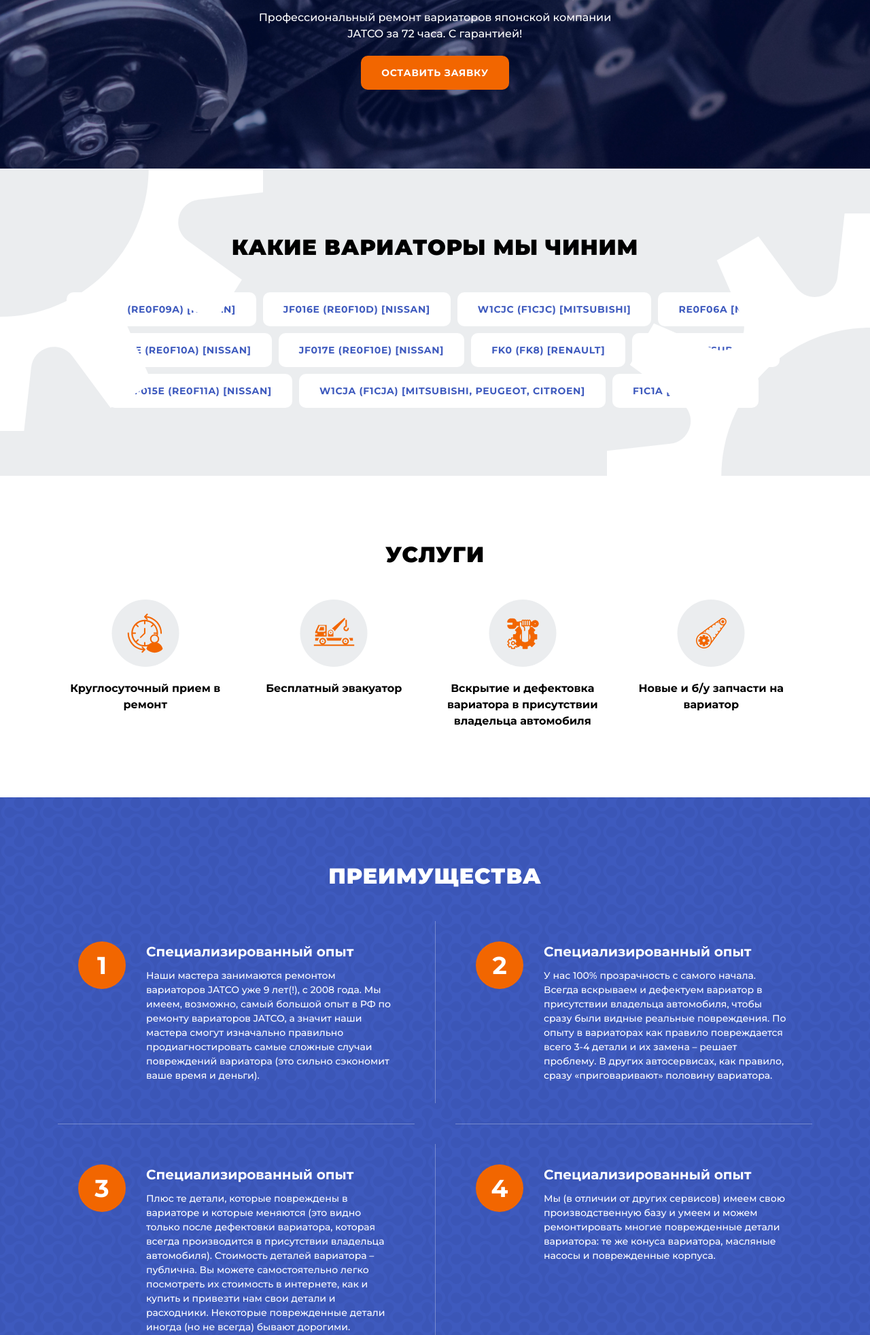
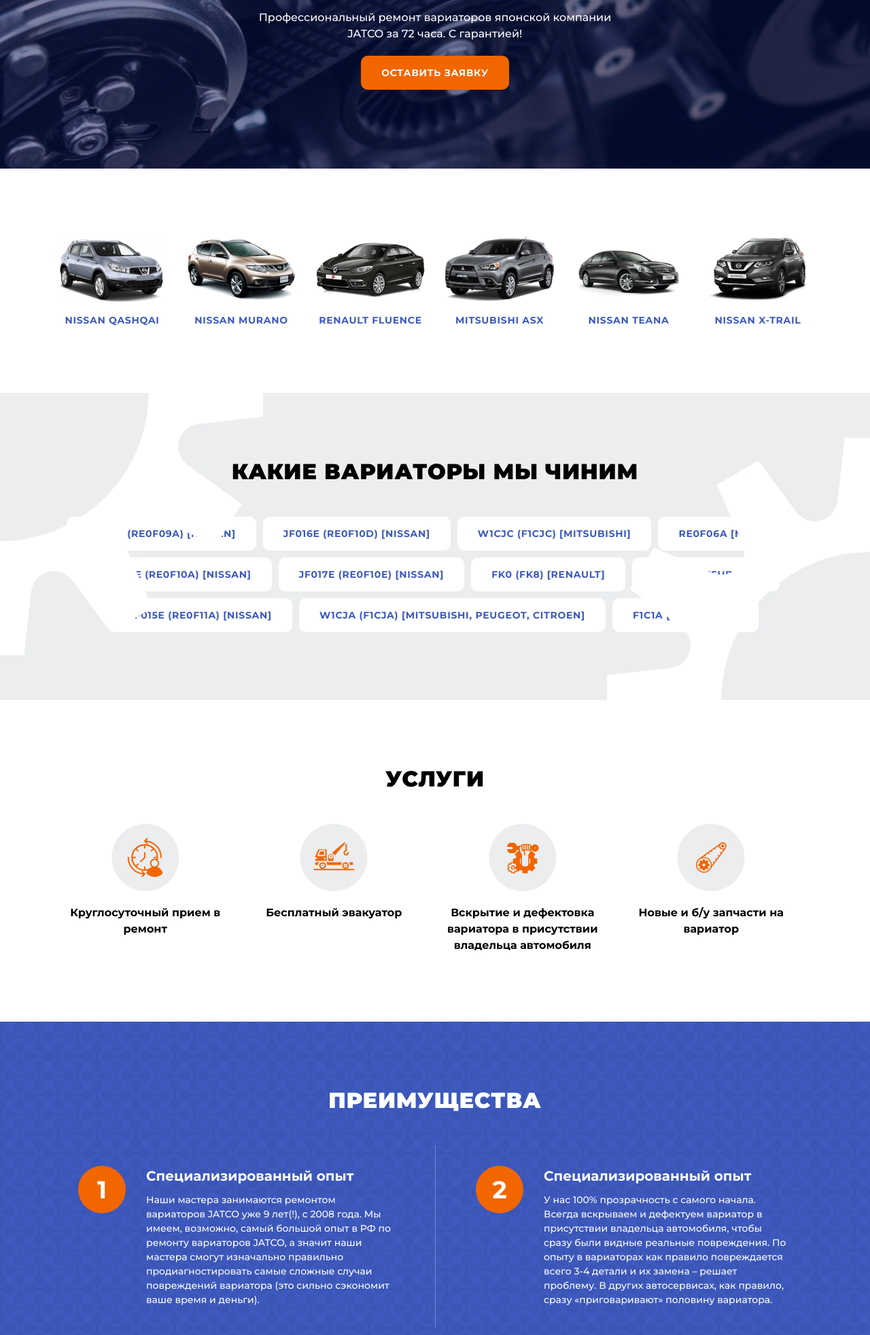
Before and after one commit to V1ranch1/union, a PHP site: page / in a window 1280 px wide. Shown: the part 454-2418 px from the top of the page at 68% size. Run offline with PHP 8.4, Linux system fonts and the light colour scheme.

Commit message:
Добавили блок авто

```diff
--- a/css/main.css
+++ b/css/main.css
@@ -327,6 +327,52 @@ a:focus {
     margin-bottom: 10px;
 }
 
+.slider {
+    padding: 100px 0;
+}
+.sliderList {
+    display: flex;
+    list-style: none;
+    margin: 0;
+    padding: 0;
+}
+.sliderListItem {
+    padding: 0 15px;
+    display: flex;
+    align-items: center;
+    flex-direction: column;
+    text-align: center;
+    width: 16.66%;
+}
+.sliderListItem:first-child {
+    padding-left: 0;
+}
+.sliderListItem:last-child {
+    padding-right: 0;
+}
+.sliderImage {
+    margin-bottom: 20px;
+    cursor: pointer;
+    max-width: 160px;
+    display: block;
+    user-select: none;
+}
+.sliderText {
+    font-weight: 700;
+    font-size: 14px;
+    letter-spacing: .05rem;
+    color: #3E5ABE;
+    display: block;
+    text-transform: uppercase;
+    cursor: pointer;
+    transition: color .4s;
+}
+.sliderListLink:hover .sliderText,
+.sliderListLink:focus .sliderText {
+    color: #f26600;
+}
+
+
 .buttonBlock {
     background-color: #ebedef;
     padding: 100px 0;
--- a/index.html
+++ b/index.html
@@ -102,7 +102,50 @@
             </div>
         </section>
 
-        <section class="buttonBlock">
+        <section class="slider">
+            <div class="wrapper">
+                <ul class="sliderList">
+                    <li class="sliderListItem">
+                        <a class="sliderListLink" href="#buttonBlock">
+                            <img class="sliderImage" src="./images/auto/Qashqai.png" alt="Nissan Qashqai">
+                            <span class="sliderText">Nissan Qashqai</span>
+                        </a>
+                    </li>
+                    <li class="sliderListItem">
+                        <a class="sliderListLink" href="#buttonBlock">
+                            <img class="sliderImage" src="./images/auto/Murano.png" alt="Nissan Murano">
+                            <span class="sliderText">Nissan Murano</span>
+                        </a>
+                    </li>
+                    <li class="sliderListItem">
+                        <a class="sliderListLink" href="#buttonBlock">
+                            <img class="sliderImage" src="./images/auto/Fluence.png" alt="Renault Fluence">
+                            <span class="sliderText">Renault Fluence</span>
+                        </a>
+                    </li>
+                    <li class="sliderListItem">
+                        <a class="sliderListLink" href="#buttonBlock">
+                            <img class="sliderImage" src="./images/auto/ASX.png" alt="Mitsubishi ASX">
+                            <span class="sliderText">Mitsubishi ASX</span>
+                        </a>
+                    </li>
+                    <li class="sliderListItem">
+                        <a class="sliderListLink" href="#buttonBlock">
+                            <img class="sliderImage" src="./images/auto/Teana.png" alt="Nissan Teana">
+                            <span class="sliderText">Nissan Teana</span>
+                        </a>
+                    </li>
+                    <li class="sliderListItem">
+                        <a class="sliderListLink" href="#buttonBlock">
+                            <img class="sliderImage" src="./images/auto/X-Trail.png" alt="Nissan X-Trail">
+                            <span class="sliderText">Nissan X-Trail</span>
+                        </a>
+                    </li>
+                </ul>
+            </div>
+        </section>
+
+        <section class="buttonBlock" id="buttonBlock">
             <div class="wrapper">
                 <h2 class="buttonBlockTitle">Какие вариаторы мы чиним</h2>
                 <ul class="buttonBlockList">
```
Also changed, not shown: images/auto/ASX.png (added), images/auto/Fluence.png (added), images/auto/Murano.png (added), images/auto/Qashqai.png (added), images/auto/Teana.png (added), images/auto/X-Trail.png (added).
